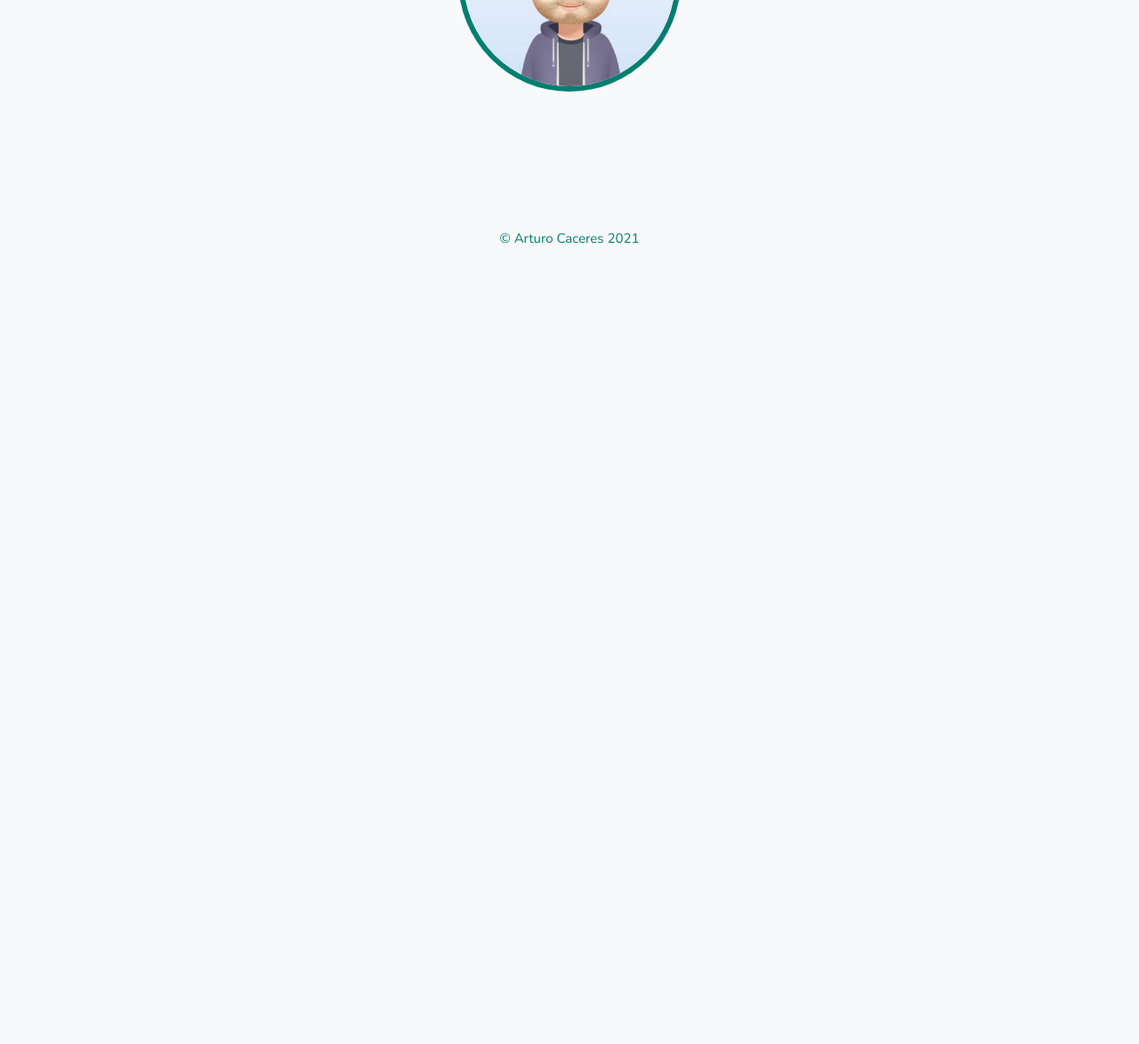
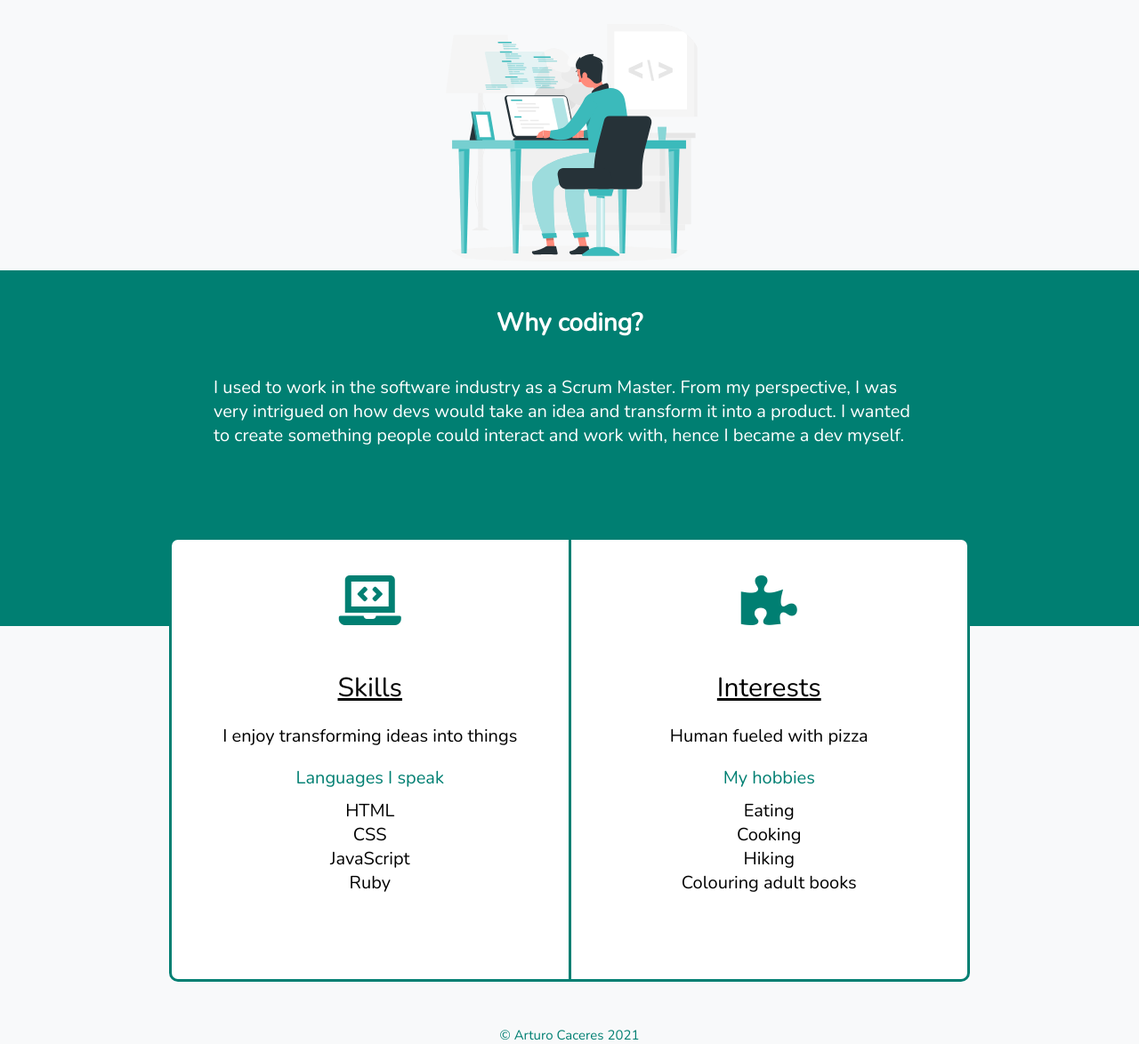
Before and after one commit to arturo-caceres/portfolio, a plain HTML site: page index.html in a window 1280 px wide. Shown: the part 522-1696 px from the top of the page at 89% size. Before the commit the page ends 800 px from the top, so only its background shows below. Drawn offline with nearby package versions, Linux system fonts and the light colour scheme.

Commit message:
update on index.html and index.css

```diff
--- a/contact.css
+++ b/contact.css
@@ -9,3 +9,10 @@ h1 {
 #external-sites a + a {
   margin-left: 20px;
 }
+
+i {
+  color: #007f72;
+}
+#external-sites i:hover {
+  color: #9ce5da;
+}
--- a/index.css
+++ b/index.css
@@ -1,7 +1,7 @@
 /*  Style of all font in index.css*/
 
 h2 {
-  margin: 40px 0 0 0;
+  margin: 10px 0 0 0;
   font-size: 50px;
 }
 
@@ -16,6 +16,7 @@ h2 {
   color: darkslategrey;
   font-size: 28px;
   text-align: center;
+  margin-bottom: 30px;
 }
 
 .avatar img {
@@ -25,6 +26,85 @@ h2 {
 }
 
 .avatar {
-  margin: 50px;
+  margin: 40px 0 10px;
   text-align: center;
 }
+
+.about-me {
+  padding-top: 40px;
+  height: 400px;
+  max-width: 100%;
+  background-color: #007f72;
+}
+
+.me-title {
+  text-align: center;
+  color: white;
+}
+
+.me-content {
+  max-width: 800px;
+  margin: 40px auto;
+  color: white;
+  font-size: 20px;
+}
+
+.banner {
+  width: 300px;
+  border-radius: 50px;
+}
+.image-wrapper {
+  text-align: center;
+}
+
+.skills {
+  background-color: white;
+  width: 900px;
+  margin: 0 auto;
+  height: 500px;
+  margin-top: -100px;
+  border-radius: 10px;
+  display: flex;
+  border: 3px solid #007f72;
+}
+
+.skill-column {
+  flex-grow: 1;
+  flex-basis: 0;
+  text-align: center;
+  display: flex;
+  flex-direction: column;
+}
+.skill-column + .skill-column {
+  border-left: 3px solid #007f72;
+}
+
+ul li {
+  list-style: none;
+  font-size: 20px;
+}
+
+.skill-column > * {
+  margin: 10px;
+}
+
+.title-type {
+  color: black;
+  font-size: 30px;
+  text-decoration: underline;
+}
+.title-text {
+  color: black;
+  font-size: 20px;
+}
+
+.subtitle-skills {
+  font-size: 20px;
+  margin: 10px 10px 0;
+  color: #007f72;
+}
+
+.skill-column i {
+  margin: 40px;
+  color: #007f72;
+}
--- a/index.html
+++ b/index.html
@@ -25,18 +25,61 @@
         </ul>
       </div>
     </nav>
-
-    <div class="wrapper-text">
-      <br />
-      <h2>Hola, my name is Arturo.</h2>
-      <br />
-    </div>
-    <p class="information">
-      I'm a Front-end Developer ready to code beautiful and simple things.
-    </p>
     <div class="avatar">
       <img src="assets/arturo-avatar.png" />
     </div>
+    <div class="wrapper-text">
+      <h2>Hola, my name is Arturo.</h2>
+    </div>
+    <p class="information">
+      I'm a Front-end Developer, ready to code beautiful and simple things.
+    </p>
+
+    <div class="image-wrapper">
+      <img
+        class="banner"
+        src="assets/web-development-banner.svg"
+        alt="Main banner"
+      />
+    </div>
+
+    <section class="about-me">
+      <h3 class="me-title">Why coding?</h3>
+      <p class="me-content">
+        I used to work in the software industry as a Scrum Master. From my
+        perspective, I was very intrigued on how devs would take an idea and
+        transform it into a product. I wanted to create something people could
+        interact and work with, hence I became a dev myself.
+      </p>
+    </section>
+
+    <section class="skills">
+      <div class="skill-column">
+        <i class="fas fa-laptop-code fa-2x"></i>
+        <div class="title-type">Skills</div>
+        <div class="title-text">I enjoy transforming ideas into things</div>
+        <div class="subtitle-skills">Languages I speak</div>
+        <ul>
+          <li>HTML</li>
+          <li>CSS</li>
+          <li>JavaScript</li>
+          <li>Ruby</li>
+        </ul>
+      </div>
+
+      <div class="skill-column">
+        <i class="fas fa-puzzle-piece fa-2x"></i>
+        <div class="title-type">Interests</div>
+        <div class="title-text">Human fueled with pizza</div>
+        <div class="subtitle-skills">My hobbies</div>
+        <ul>
+          <li>Eating</li>
+          <li>Cooking</li>
+          <li>Hiking</li>
+          <li>Colouring adult books</li>
+        </ul>
+      </div>
+    </section>
 
     <footer>© Arturo Caceres 2021</footer>
   </body>
--- a/theme.css
+++ b/theme.css
@@ -39,13 +39,13 @@ nav ul {
   justify-content: flex-end;
 }
 
-ul li {
+nav ul li {
   list-style: none;
   display: inline-block;
   line-height: 100px;
 }
 
-ul li a {
+nav ul li a {
   display: block;
   text-decoration: none;
   font-size: 20px;
@@ -53,23 +53,13 @@ ul li a {
   padding: 0 20px;
 }
 
-ul li a:hover {
+nav ul li a:hover {
   color: snow;
 }
 
-i {
-  color: #007f72;
-}
-i:hover {
-  color: #9ce5da;
-}
-
 footer {
+  margin: 50px 0 0 0;
   color: #007f72;
   text-align: center;
-  position: absolute;
-  bottom: 0;
-  right: 0;
-  left: 0;
   font-size: 15px;
 }
```
Also changed, not shown: assets/web-development-banner.svg (added).
